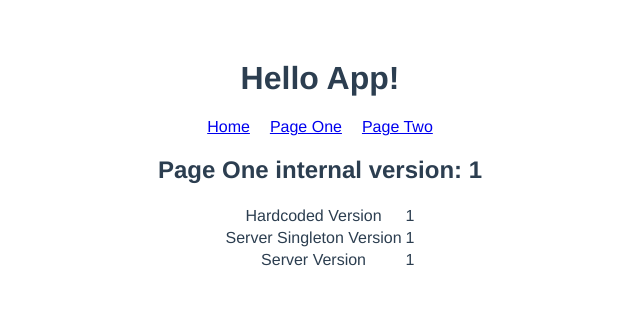
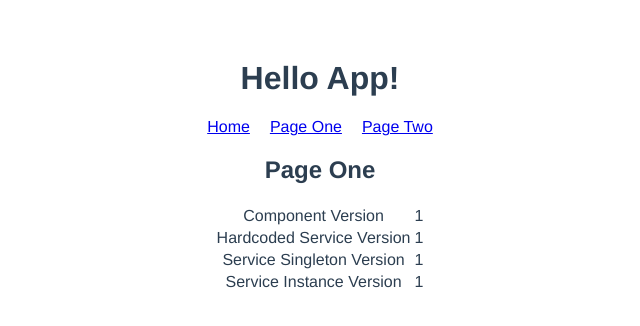
Before and after one commit to v-abarnhard/module-loading, a Vue app: page /#/page-one in a window 1280 px wide. Shown: the top 326 px of the page, without its empty margins (320-960 px from the left). Built offline with nearby package versions, Linux system fonts and the light colour scheme.

Commit message:
Refactored display

```diff
--- a/src/PageOne/PageOne.vue
+++ b/src/PageOne/PageOne.vue
@@ -1,11 +1,12 @@
 <template>
   <div>
-    <h2>Page One internal version: {{internalVersion}}</h2>
+    <h2>Page One</h2>
     <table>
       <tbody>
-        <tr><td>Hardcoded Version</td><td>{{staticVersion}}</td></tr>
-        <tr><td>Server Singleton Version</td><td>{{singletonServerVersion}}</td></tr>
-        <tr><td>Server Version</td><td>{{dynamicVersion}}</td></tr>
+        <tr><td>Component Version</td><td>{{internalVersion}}</td></tr>
+        <tr><td>Hardcoded Service Version</td><td>{{staticVersion}}</td></tr>
+        <tr><td>Service Singleton Version</td><td>{{singletonServerVersion}}</td></tr>
+        <tr><td>Service Instance Version</td><td>{{dynamicVersion}}</td></tr>
       </tbody>
     </table>
   </div>
--- a/src/PageTwo/PageTwo.vue
+++ b/src/PageTwo/PageTwo.vue
@@ -1,11 +1,12 @@
 <template>
   <div>
-    <h2>Page Two internal version: {{internalVersion}}</h2>
+    <h2>Page Two</h2>
     <table>
       <tbody>
-        <tr><td>Hardcoded Version</td><td>{{staticVersion}}</td></tr>
-        <tr><td>Server Singleton Version</td><td>{{singletonServerVersion}}</td></tr>
-        <tr><td>Server Version</td><td>{{dynamicVersion}}</td></tr>
+        <tr><td>Component Version</td><td>{{internalVersion}}</td></tr>
+        <tr><td>Hardcoded Service Version</td><td>{{staticVersion}}</td></tr>
+        <tr><td>Service Singleton Version</td><td>{{singletonServerVersion}}</td></tr>
+        <tr><td>Service Instance Version</td><td>{{dynamicVersion}}</td></tr>
       </tbody>
     </table>
   </div>
```
